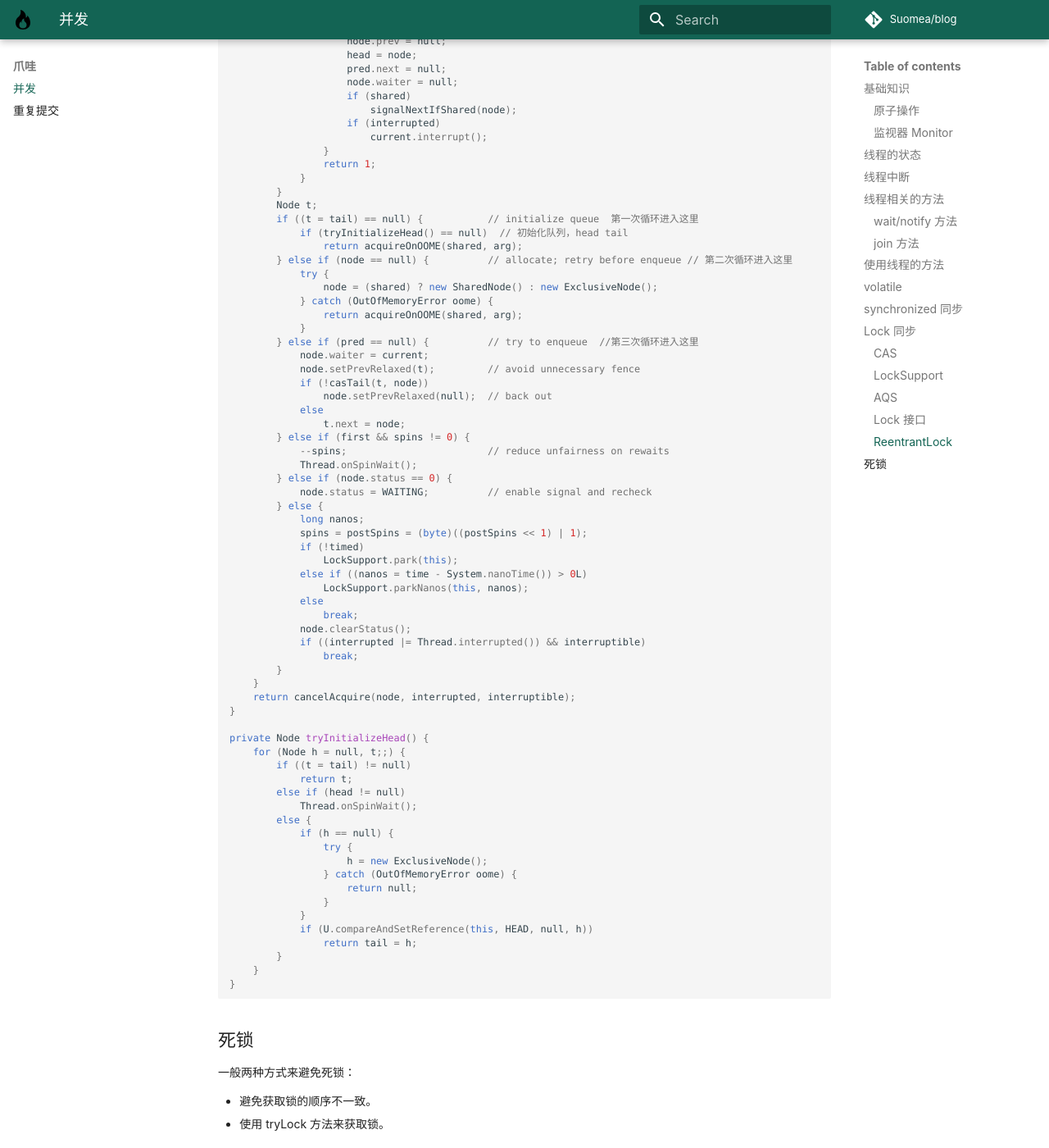
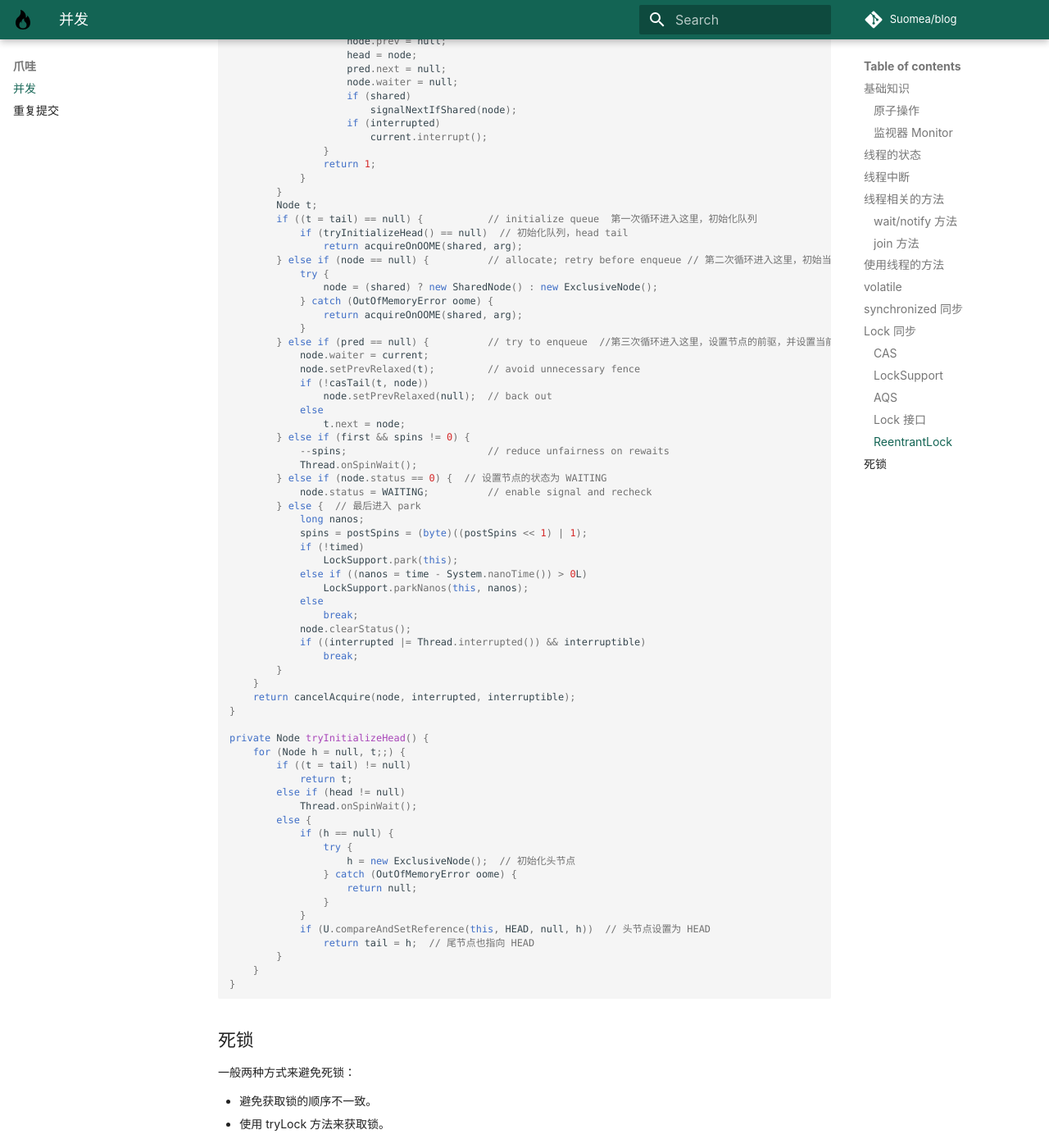
Before and after one commit to Suomea/blog, an MkDocs documentation site: the page built from docs/Java/并发.md, in a window 1280 px wide and 1400 px high, scrolled down 16022 px. Shown: the whole window at 82% size. Built offline with MkDocs 1.6.1 and Material for MkDocs 9.7.7, drawn with Linux system fonts in a browser that asks for light colours; some web fonts are replaced; comment, search, counter and statistics services are not loaded.

Commit message:
更新 Java 笔记和 Kafka 笔记。

```diff
--- a/docs/Java/并发.md
+++ b/docs/Java/并发.md
@@ -803,16 +803,16 @@ final int acquire(Node node, int arg, boolean shared,
             }
         }
         Node t;
-        if ((t = tail) == null) {           // initialize queue  第一次循环进入这里
+        if ((t = tail) == null) {           // initialize queue  第一次循环进入这里，初始化队列
             if (tryInitializeHead() == null)  // 初始化队列，head tail
                 return acquireOnOOME(shared, arg);
-        } else if (node == null) {          // allocate; retry before enqueue // 第二次循环进入这里
+        } else if (node == null) {          // allocate; retry before enqueue // 第二次循环进入这里，初始当前节点
             try {
                 node = (shared) ? new SharedNode() : new ExclusiveNode();
             } catch (OutOfMemoryError oome) {
                 return acquireOnOOME(shared, arg);
             }
-        } else if (pred == null) {          // try to enqueue  //第三次循环进入这里
+        } else if (pred == null) {          // try to enqueue  //第三次循环进入这里，设置节点的前驱，并设置当前节点为尾节点
             node.waiter = current;
             node.setPrevRelaxed(t);         // avoid unnecessary fence
             if (!casTail(t, node))
@@ -822,9 +822,9 @@ final int acquire(Node node, int arg, boolean shared,
         } else if (first && spins != 0) {
             --spins;                        // reduce unfairness on rewaits
             Thread.onSpinWait();
-        } else if (node.status == 0) {
+        } else if (node.status == 0) {  // 设置节点的状态为 WAITING
             node.status = WAITING;          // enable signal and recheck
-        } else {
+        } else {  // 最后进入 park
             long nanos;
             spins = postSpins = (byte)((postSpins << 1) | 1);
             if (!timed)
@@ -850,13 +850,13 @@ private Node tryInitializeHead() {
         else {
             if (h == null) {
                 try {
-                    h = new ExclusiveNode();
+                    h = new ExclusiveNode();  // 初始化头节点
                 } catch (OutOfMemoryError oome) {
                     return null;
                 }
             }
-            if (U.compareAndSetReference(this, HEAD, null, h))
-                return tail = h;
+            if (U.compareAndSetReference(this, HEAD, null, h))  // 头节点设置为 HEAD
+                return tail = h;  // 尾节点也指向 HEAD
         }
     }
 }
```
Also changed, not shown: docs/Kafka/Kafka 常用命令.md (+5 -0 lines), 1 other file.
